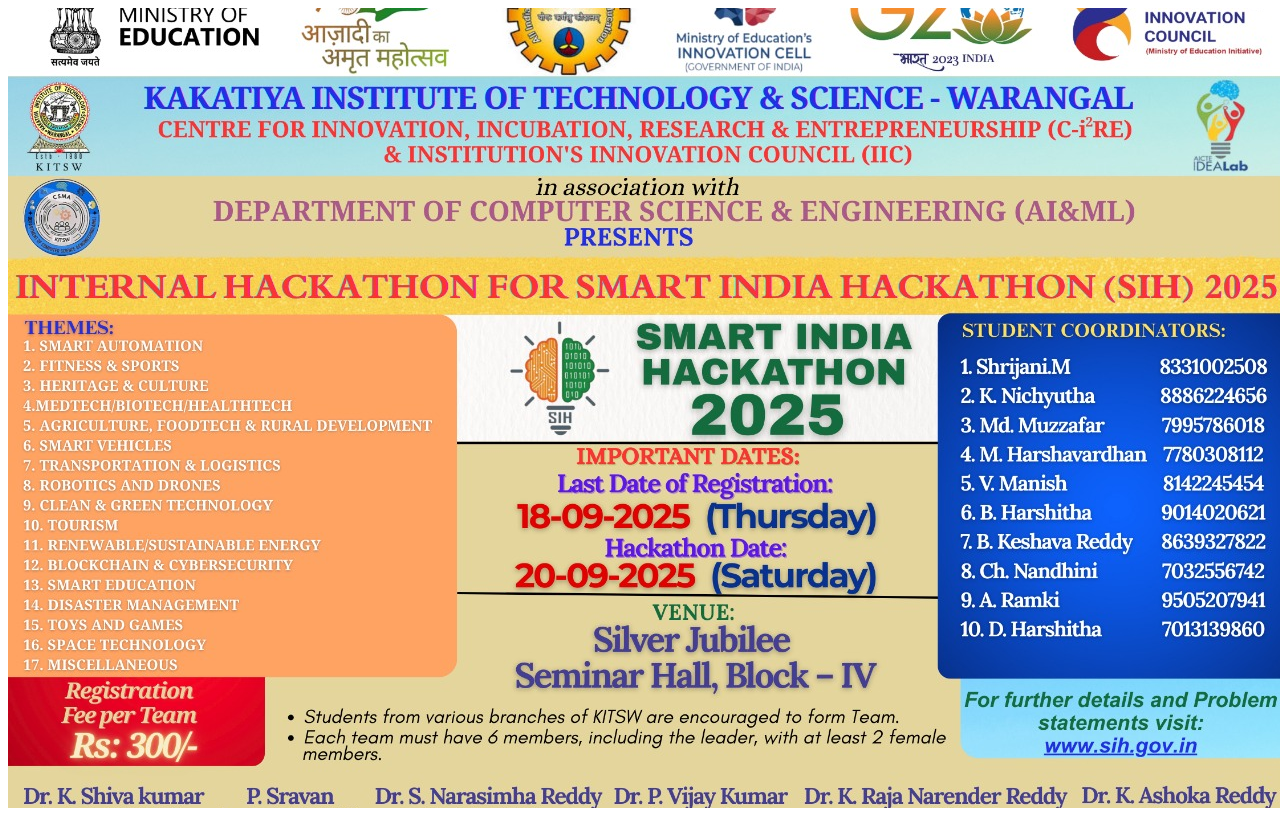
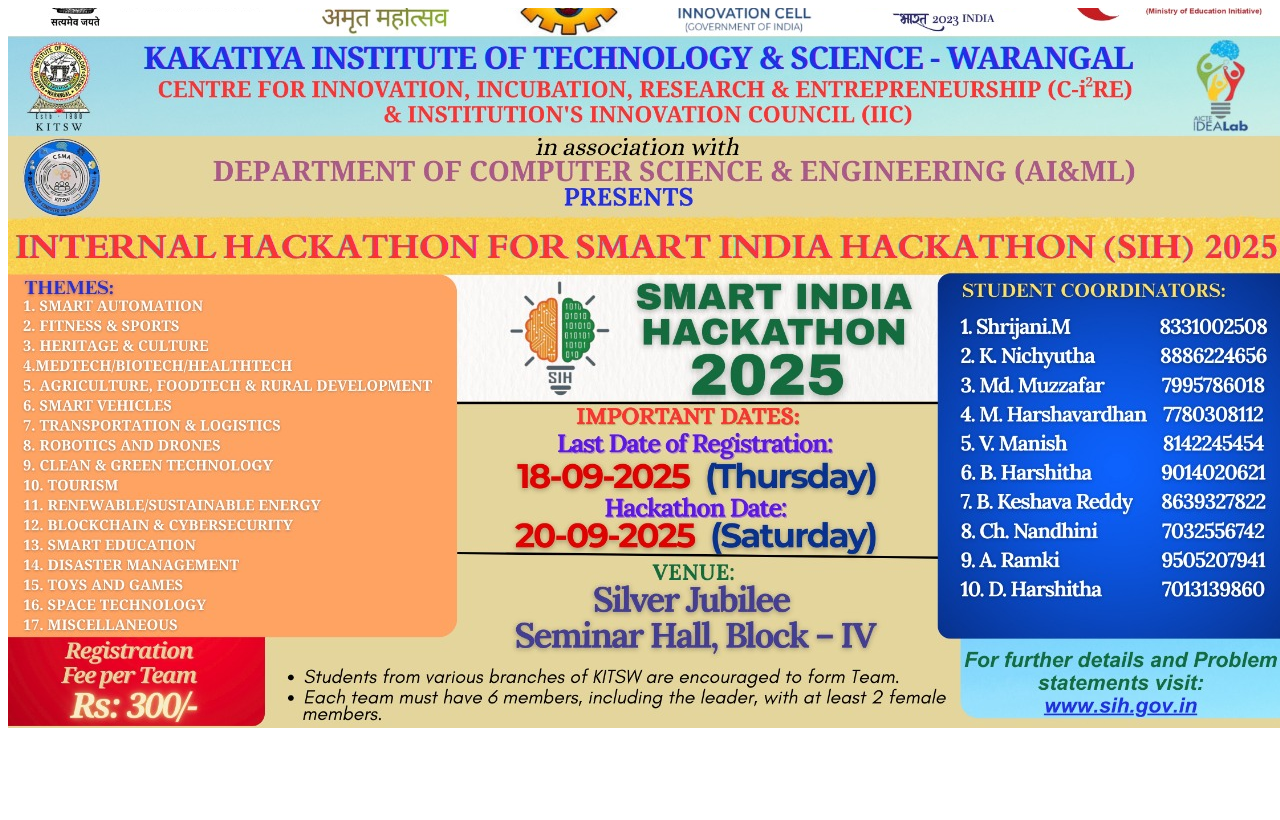
Before and after one commit to ThrivikRaj/SIH_REP, a plain HTML site: page index.html in a window 1280 px wide. Drawn offline with Linux system fonts and the light colour scheme.

Commit message:
Update index.html
90 HEIGHT

```diff
--- a/index.html
+++ b/index.html
@@ -6,6 +6,6 @@
     <title>Full Screen Image Poster</title>
 </head>
 <body>
-    <img src="sih_poster.jpg" alt="Full screen poster" style="width:100vw; height:100vh; object-fit:cover;">
+    <img src="sih_poster.jpg" alt="Full screen poster" style="width:100vw; height:90vh; object-fit:cover;">
 </body>
 </html>
```
